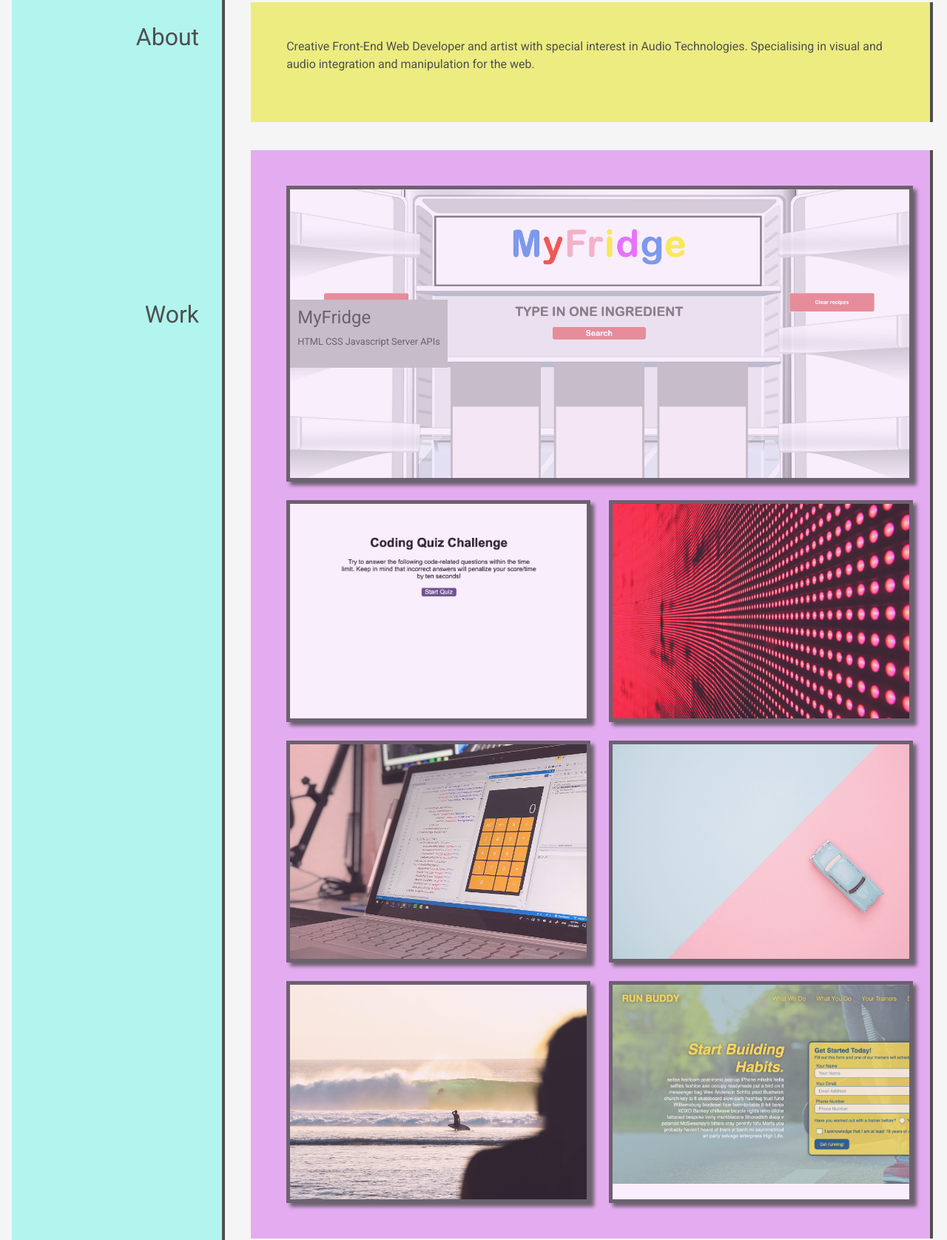
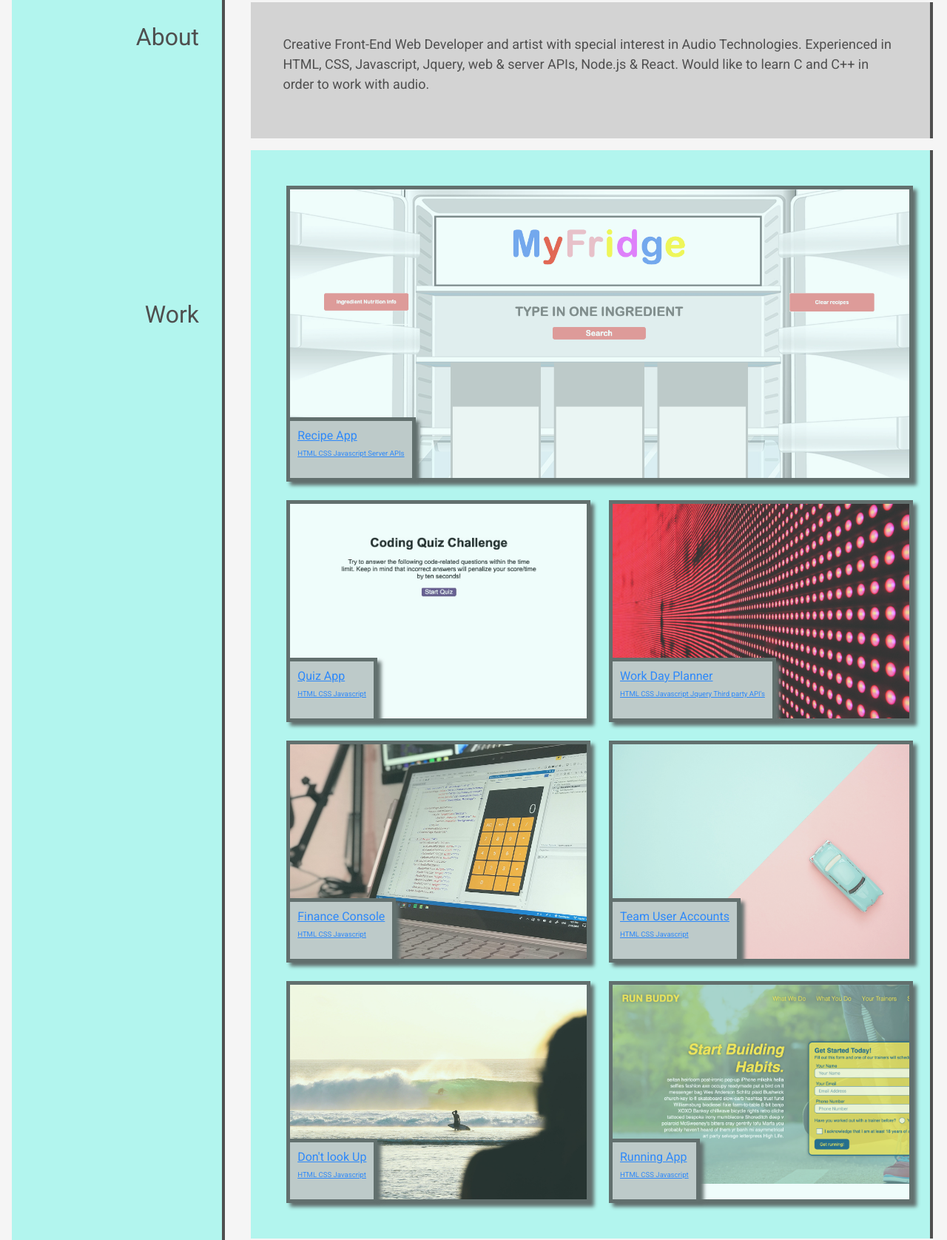
Before and after one commit to Songbird1978/Hayley-Callender-Portfolio, a plain HTML site: page index.html in a window 1280 px wide. Shown: the part 444-2120 px from the top of the page at 74% size. Drawn offline with nearby package versions, Linux system fonts and the light colour scheme.

Commit message:
completed all links and final colour choices & styling - still have to finish media queries

```diff
--- a/index.html
+++ b/index.html
@@ -28,7 +28,7 @@
       <li class="navItem"><a href="#sideAbout">About</a></li>
       <li class="navItem"><a href="#projectOne">Work</a></li>
       <li class="navItem"><a href="#contact">Contact</a></li>
-      <li class="navItem"><a href="#">Resume</a></li>
+
     </ul>
   </nav>
 
@@ -63,39 +63,100 @@
 
     <!-- about me -->
     <section class="about" id="about">
-      <p>Creative Front-End Web Developer and artist with special interest in Audio Technologies. Specialising in visual
-        and audio integration and manipulation for the web.</p>
+      <p>Creative Front-End Web Developer and artist with special interest in Audio Technologies. Experienced in HTML, CSS, Javascript, Jquery, web & server APIs, Node.js & React. Would like to learn C and C++ in order to work with audio.</p>
     </section>
 
     <!-- portfolio container -->
     <section class="work" id="work">
-      <container class="subGrid" id="projectOne">
-        <section class="projectOne" id="projectOne"><a link="https://aqeelmgarner.github.io/MyFridge/"
-            type="button"></a>
+      <container class="subGrid" id="projects">
+
+
+        <section class="projectOne" id="projectOne"href="https://aqeelmgarner.github.io/MyFridge/" target="_blank" type="button">
+          <a href="https://aqeelmgarner.github.io/MyFridge/" target="_blank">
             <div class="label">
-              <h4 class="myFridge">MyFridge</h4>
-              <p>HTML  CSS  Javascript Server APIs</p>
+              <h6 class="myFridge">Recipe App</h6>
+              <p>HTML CSS Javascript Server APIs</p>
             </div>
+          </a>
         </section>
 
         <section class="projectTwo" id="projectTwo" link="https://songbird1978.github.io/Coding-Interview-Quiz/"
-          type="button"></section>
-        <section class="projectThree" id="projectThree" link="" type="button"></section>
-        <section class="projectFour" id="projectFour" link="" type="button"></section>
-        <section class="projectFive" id="projectFive" link="" type="button"></section>
-        <section class="projectSix" id="projectSix" link="" type="button"></section>
-        <section class="projectSeven" id="projectSeven" link="" type="button"></section>
+          type="button">
+          <a href="https://songbird1978.github.io/Coding-Interview-Quiz/" target="_blank">
+            <div class="label">
+              <h6 class="Quiz">Quiz App</h6>
+              <p>HTML CSS Javascript</p>
+            </div>
+          </a>
+        </section>
+
+        <section class="projectThree" id="projectThree" link="" type="button">
+          <a href="https://songbird1978.github.io/Work-Day-Planner/" target="_blank">
+            <div class="label">
+              <h6 class="Planner">Work Day Planner</h6>
+              <p>HTML CSS Javascript Jquery Third party API's</p>
+            </div>
+          </a>
+        </section>
+
+        <section class="projectFour" id="projectFour" link="" type="button">
+          <a href="" target="_blank">
+            <div class="label">
+              <h6 class="finances">Finance Console</h6>
+              <p>HTML CSS Javascript</p>
+            </div>
+          </a>
+        </section>
+
+        <section class="projectFive" id="projectFive" link="" type="button">
+          <a href="" target="_blank">
+            <div class="label">
+              <h6 class="Quiz">Team User Accounts</h6>
+              <p>HTML CSS Javascript</p>
+            </div>
+          </a>
+        </section>
+        <section class="projectSix" id="projectSix" link="" type="button">
+          <a href="" target="_blank">
+            <div class="label">
+              <h6 class="Quiz">Don't look Up</h6>
+              <p>HTML CSS Javascript</p>
+            </div>
+          </a>
+        </section>
+        <section class="projectSeven" id="projectSeven" link="" type="button">
+          <a href="" target="_blank">
+            <div class="label">
+              <h6 class="Quiz">Running App</h6>
+              <p>HTML CSS Javascript</p>
+            </div>
+          </a>
+        </section>
       </container>
     </section>
 
     <!-- contact -->
     <section class="contact" id="contact">
 
-      <i class="fa-brands fa-github" type="button"><a href="https://github.com/Songbird1978"></a></i>
-      <i class="fa-brands fa-linkedin" type="button"><a href="#"></a></i>
-      <i class="fa-brands fa-slack" type="button"><a href="#"></a></i>
-      <i class="fa-brands fa-instagram" type="button"><a href="#"></a></i>
-      <i class="fa-solid fa-envelope" type="button"><a href="mailto:hayleyalkerpiano@gmail.com"></a></i>
+      <a href="https://github.com/Songbird1978">
+        <i class="fa-brands fa-github" type="button"></i>
+      </a>
+
+      <a href="https://www.linkedin.com/in/hayley-alker-3b472292/">
+        <i class="fa-brands fa-linkedin" type="button"></i>
+      </a>
+
+      <a href="https://app.slack.com/client/T04AVA7JSJ1/D04BATF3EUR/rimeto_profile/U04AHN10JET">
+        <i class="fa-brands fa-slack" type="button"></i>
+      </a>
+
+      <a href="https://www.instagram.com/h_alker78/">
+        <i class="fa-brands fa-instagram" type="button"></i>
+      </a>
+
+      <a href="mailto:hayleyalkerpiano@gmail.com">
+        <i class="fa-solid fa-envelope" type="button"></i>
+      </a>
 
     </section>
 
--- a/style.css
+++ b/style.css
@@ -32,7 +32,7 @@ p {
   display: grid;
   grid-template-columns: 40% 60%;
   grid-template-areas: "logo navItem";
-  background: rgb(79, 79, 79);
+  background: whitesmoke;
 
 }
 
@@ -43,7 +43,7 @@ p {
   font-family: Roboto;
   font-size: 50px;
   text-shadow: 2px 2px 8px, rgb(206, 177, 208);
-  padding: 20px;
+  padding: 35px;
   text-align: center;
   margin-right: 15px;
   margin-top: 15px;
@@ -76,7 +76,7 @@ p {
 /* navigation hover styles*/
 
 nav ul li a {
-  color: rgba(163, 245, 237, 0.817);
+  color: rgb(79, 79, 79);
   text-decoration: none;
 
 }
@@ -91,8 +91,9 @@ nav ul li a:hover {
 .hero-banner {
   display: flexbox;
   background-image: url("images/sm-hero-bg.jpg");
+  opacity: 75%;
   background-position: relative;
-  opacity: 75%;
+
   max-height: 200vh;
 
 }
@@ -100,8 +101,9 @@ nav ul li a:hover {
 .hayley {
   position: absolute;
   top: 180px;
-  left: 15px;
+  left: 40px;
   height: 220px;
+  width: 250px;
   border: solid 5px;
   border-color: rgb(79, 79, 79);
   box-shadow: 5px 5px 5px rgb(79, 79, 79);
@@ -181,14 +183,19 @@ nav ul li a:hover {
   grid-area: about;
   min-height: fit-content;
   display: grid;
-  background-color: rgb(236, 236, 129);
-  padding: 5%;
+  background-color: lightgrey;
+  padding: 4.5%;
   margin: 2%;
   font-family: Roboto;
+  font-size: 18px;
   color: rgb(79, 79, 79);
   border-right: solid 4px rgb(79, 79, 79);
   gap: 2px;
 
+}
+
+i {
+  color: rgb(79, 79, 79);
 }
 
 .subGrid {
@@ -207,7 +214,7 @@ nav ul li a:hover {
 #work {
   display: grid;
   grid-area: work;
-  background-color: rgb(228, 172, 240);
+  background-color: rgba(163, 245, 237, 0.817);
   padding: 5%;
   margin: 2%;
   font-family: Roboto;
@@ -216,8 +223,9 @@ nav ul li a:hover {
   gap: 2px;
 }
 
-.projectOne {
+.projectOne  {
   display: grid;
+  align-items: last baseline;
   grid-area: projectOne;
   border: solid 5px;
   border-color: rgb(79, 79, 79);
@@ -230,17 +238,21 @@ nav ul li a:hover {
 }
 
 .label {
-  display: inline-block;
-  vertical-align: bottom;
+  display: block;
   background-color: silver;
   height: fit-content;
   width: fit-content;
   padding: 10px;
-  font-size: 80%;
+  font-size: 60%;
+  border-top: solid 5px;
+  border-right: solid 5px;
+  border-color: rgb(79, 79, 79);
+  box-shadow: 5px 5px 5px rgb(79, 79, 79);
 }
 
 .projectTwo {
   display: grid;
+  align-items: last baseline;
   grid-area: projectTwo;
   border: solid 5px;
   border-color: rgb(79, 79, 79);
@@ -255,6 +267,7 @@ nav ul li a:hover {
 
 .projectThree {
   display: grid;
+  align-items: last baseline;
   grid-area: projectThree;
   border: solid 5px;
   border-color: rgb(79, 79, 79);
@@ -268,6 +281,7 @@ nav ul li a:hover {
 
 .projectFour {
   display: grid;
+  align-items: last baseline;
   grid-area: projectFour;
   border: solid 5px;
   border-color: rgb(79, 79, 79);
@@ -281,6 +295,7 @@ nav ul li a:hover {
 
 .projectFive {
   display: grid;
+  align-items: last baseline;
   grid-area: projectFive;
   border: solid 5px;
   border-color: rgb(79, 79, 79);
@@ -294,6 +309,7 @@ nav ul li a:hover {
 
 .projectSix {
   display: grid;
+  align-items: last baseline;
   grid-area: projectSix;
   border: solid 5px;
   border-color: rgb(79, 79, 79);
@@ -307,6 +323,7 @@ nav ul li a:hover {
 
 .projectSeven {
   display: grid;
+  align-items: last baseline;
   grid-area: projectSeven;
   border: solid 5px;
   border-color: rgb(79, 79, 79);
```
